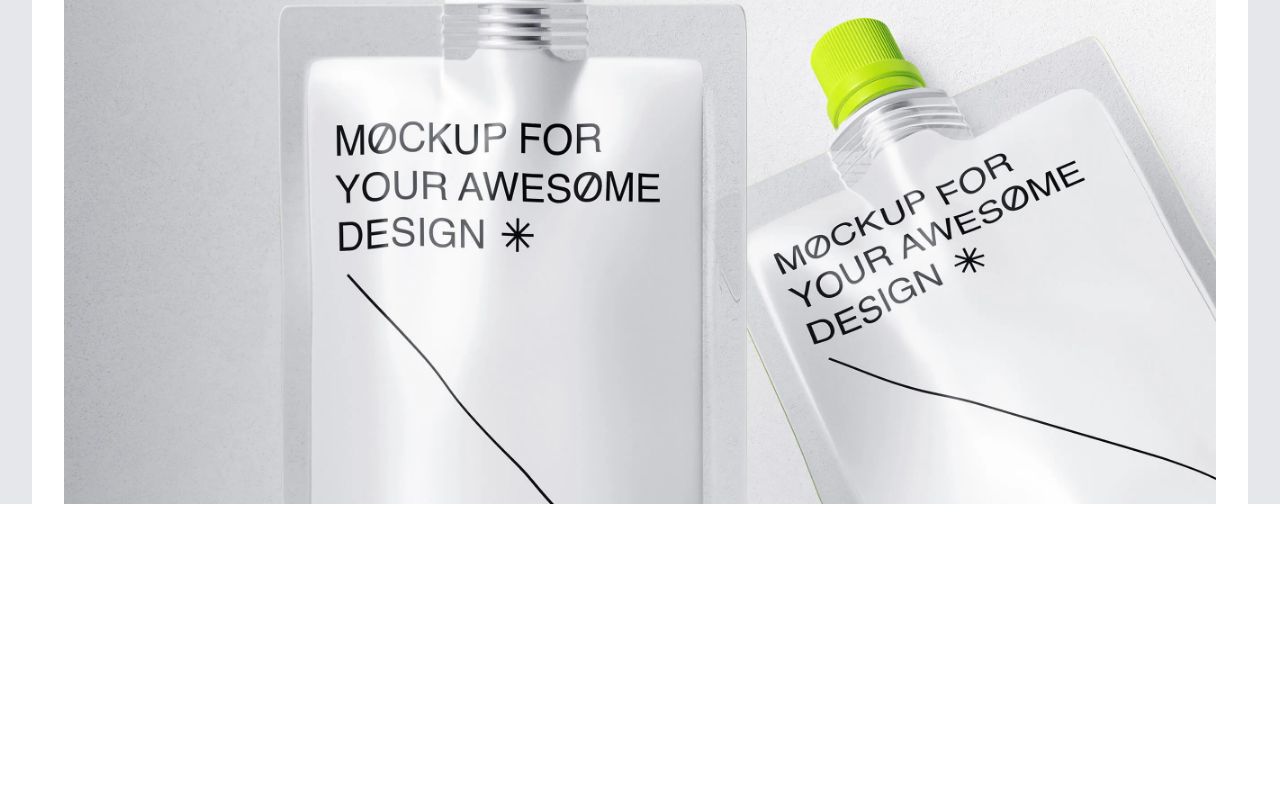
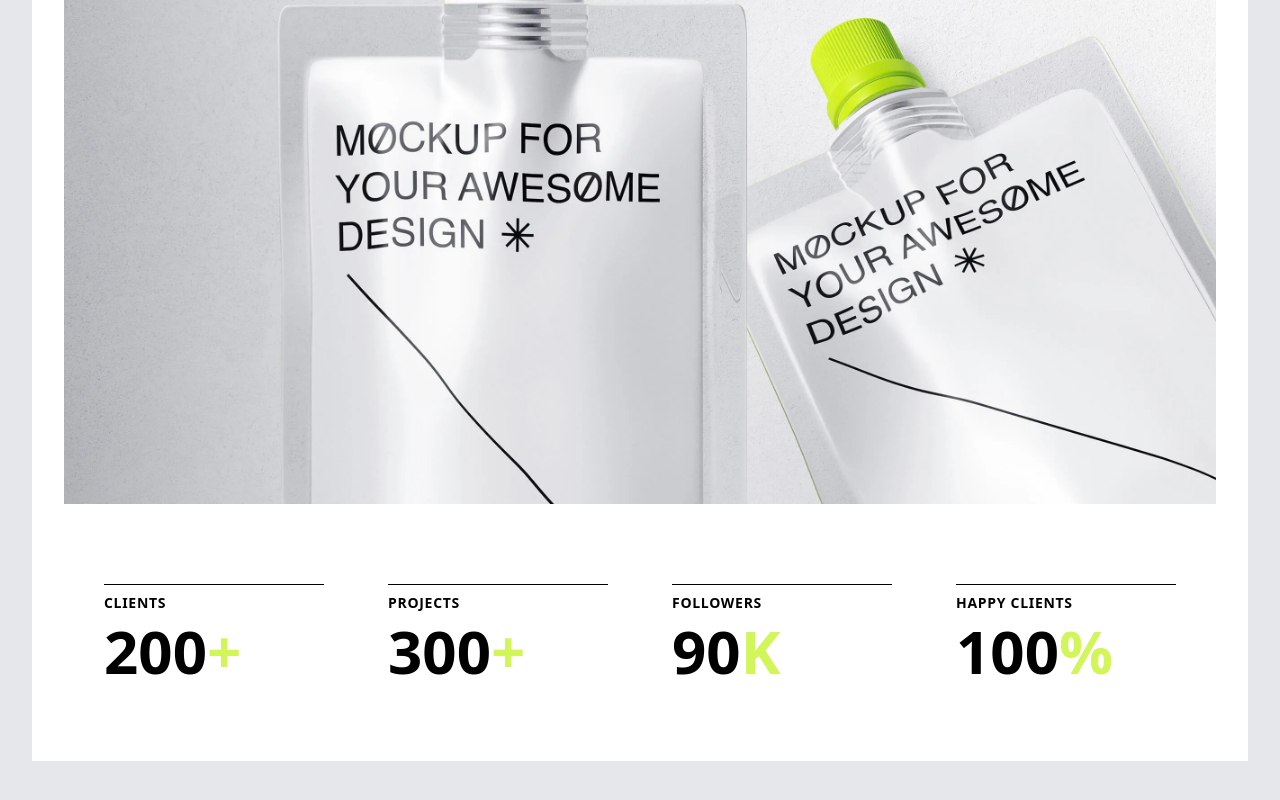
Before and after one commit to imdsameera/solveig-website-gsap, a React (Vite) app: page / in a window 1280 px wide. Shown: the part 602-1402 px from the top of the page. Before the commit the page ends 1106 px from the top, so only its background shows below. Built offline with nearby package versions, Linux system fonts and the light colour scheme; a web font is replaced by a local one.

Commit message:
Complete Stats Section & Animations

```diff
--- a/src/components/Navbar.jsx
+++ b/src/components/Navbar.jsx
@@ -63,14 +63,16 @@ const Navbar = () => {
   return (
     <div className="relative w-full flex flex-col justify-center items-center bg-white page-padding">
       <div className="flex items-center justify-between w-full  py-6">
-        <img src="/solveig_logo.svg" alt="" className="cursor-pointer" />
+        <a href="/">
+          <img src="/solveig_logo.svg" alt="" className="cursor-pointer" />
+        </a>
 
         {/*  Desktop Nav*/}
         <div
           id="desktop-nav"
           className="hidden sm:flex items-center justify-center gap-8 font-medium"
         >
-          <nav className='flex items-center justify-center gap-6'>
+          <nav className="flex items-center justify-center gap-6">
             {navLinks.map((item, i) => (
               <a
                 key={i}
@@ -107,7 +109,7 @@ const Navbar = () => {
       {/*  Mobile Drawer*/}
       <div
         ref={drawerRef}
-        className="absolute top-full w-full px-8 sm:hidden"
+        className="absolute top-full w-full px-8 sm:hidden z-999"
       >
         <div
           id="mobile-drawer"
--- a/src/components/animations/TextReveal01.jsx
+++ b/src/components/animations/TextReveal01.jsx
@@ -65,6 +65,7 @@ const TextReveal01 = ({children, animateOnScroll = true, delay = 0}) => {
 				trigger: containerRef.current,
 				start: 'top 75%',
 				once: true,
+				markers: false
 			}});
 		}else {
 			gsap.to(lines.current, animationProps)
--- a/src/constants/index.js
+++ b/src/constants/index.js
@@ -2,3 +2,10 @@ export const navLinks = [
   { id: "work", title: "Work", href: "/work" },
   { id: "contact", title: "Contact", href: "/contact" },
 ];
+
+export const stats = [
+    { id: "clients", title: "Clients", value: "200+" },
+    { id: "project", title: "Projects", value: "300+" },
+    { id: "followers", title: "Followers", value: "90K" },
+    { id: "happyClients", title: "Happy Clients", value: "100%" },
+]
--- a/src/pages/HomePage/HomePage.jsx
+++ b/src/pages/HomePage/HomePage.jsx
@@ -1,12 +1,19 @@
-import {Navbar} from '../../components';
-import {Hero} from './sections';
+import { Navbar } from "../../components";
+import { Hero, Stats } from "./sections";
+import { ReactLenis } from "lenis/react";
 
 const HomePage = () => {
-	return (
-		<div className='bg-gray-200 px-8 pt-8 min-h-screen w-full overflow-x-hidden'>
-			<Navbar/>
-			<Hero/>
-		</div>
-	);
+  return (
+    <ReactLenis root>
+      <div className="bg-gray-200 px-8 pt-8 min-h-screen w-full overflow-x-hidden font-display">
+        <Navbar />
+        <Hero />
+        <Stats />
+        <section className="min-h-screen"></section>
+        <section className="min-h-screen"></section>
+        <section className="min-h-screen"></section>
+      </div>
+    </ReactLenis>
+  );
 };
 export default HomePage;
--- a/src/pages/HomePage/sections/Hero.jsx
+++ b/src/pages/HomePage/sections/Hero.jsx
@@ -2,7 +2,6 @@ import { useEffect, useRef } from "react";
 import gsap from "gsap";
 import { useGSAP } from "@gsap/react";
 import { TextReveal01, ImageReveal01 } from "../../../components/animations";
-import { ReactLenis } from "lenis/react";
 
 const Hero = () => {
   const marqueeItems = [
@@ -51,8 +50,7 @@ const Hero = () => {
   }, []);
 
   return (
-    <ReactLenis root>
-      <section className="w-full bg-white page-padding min-h-screen">
+    <section className="section-home-hero w-full bg-white page-padding">
       <div>
         <ImageReveal01 delay={0.5}>
           <img ref={heroTextRef} src="/images/heroText.png" alt="Hero Text" />
@@ -99,7 +97,6 @@ const Hero = () => {
         </div>
       </div>
     </section>
-    </ReactLenis>
   );
 };
 
--- /dev/null
+++ b/src/pages/HomePage/sections/Stats.jsx
@@ -0,0 +1,59 @@
+import React from "react";
+import { stats } from "../../../constants";
+import {TextReveal01} from "../../../components/animations";
+import gsap from 'gsap';
+import { ScrollTrigger } from "gsap/all";
+import { useGSAP } from "@gsap/react";
+
+gsap.registerPlugin(ScrollTrigger);
+
+const Stats = () => {
+  return (
+    <section className="section-home-stats page-padding bg-white py-20">
+      <div className="container grid grid-cols-2 lg:grid-cols-4 gap-16  px-0 sm:px-10">
+        {stats.map((stat) => (
+          <StatCard key={stat.id} stat={stat} />
+        ))}
+      </div>
+    </section>
+  );
+};
+
+const StatCard = ({ stat }) => {
+	const statValue = String(stat.value ?? "");
+	const mainText = statValue.slice(0, -1);
+	const lastChar = statValue.slice(-1);
+	const deviderRef = React.useRef(null);
+
+	useGSAP(()=>{
+		gsap.to(deviderRef.current, {
+			width: '100%',
+			duration: 1,
+			delay: 0,
+			ease: 'power4.inOut',
+			scrollTrigger:{
+				trigger: deviderRef.current,
+				start: 'top 75%',
+				once: true,
+				markers: false
+			}
+		})
+	})
+
+	return (
+    <div className="stat-card w-full">
+      <div ref={deviderRef} className="w-0 h-px bg-black mb-2" />
+      <TextReveal01 delay={0.5}>
+        <p className="text-sm uppercase font-semibold tracking-wider mb-2">
+          {stat.title}
+        </p>
+        <h2 className="text-5xl sm:text-6xl font-bold">
+          {mainText}
+          <span className="text-lemon">{lastChar}</span>
+        </h2>
+      </TextReveal01>
+    </div>
+  );
+};
+
+export default Stats;
--- a/src/pages/HomePage/sections/index.js
+++ b/src/pages/HomePage/sections/index.js
@@ -1,3 +1,4 @@
 import Hero from './Hero'
+import Stats from './Stats';
 
-export { Hero }
+export { Hero, Stats }
```
Lines whose indentation alone changed are shown as unchanged.
